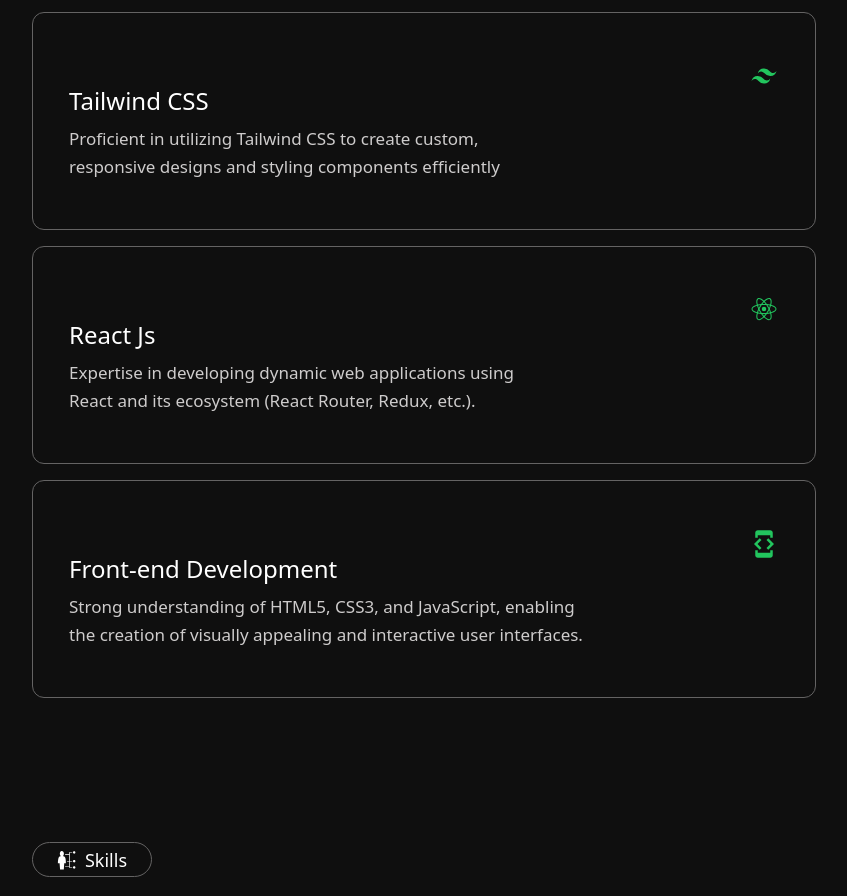
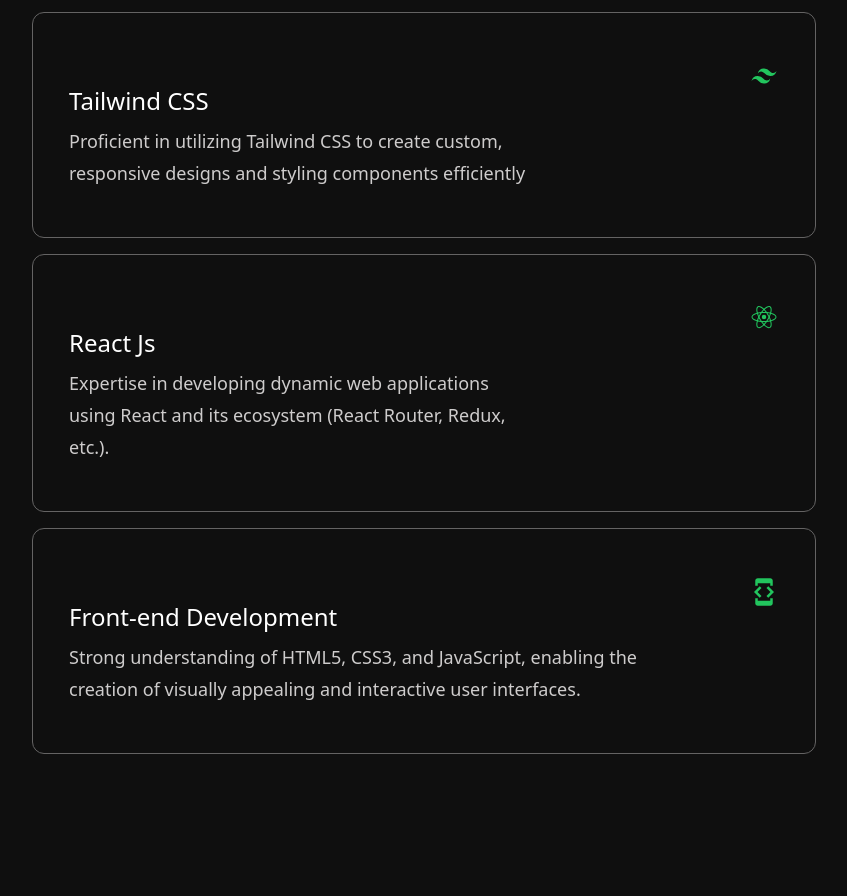
Before and after one commit to Thomson152/thomson, a React (Vite) app: page / in a window 1280 px wide. Shown: the part 1900-2796 px from the top of the page, without its empty margins (408-1255 px from the left). Built offline with nearby package versions, Linux system fonts and the light colour scheme.

Commit message:
new changes

```diff
--- a/src/components/Services.jsx
+++ b/src/components/Services.jsx
@@ -22,7 +22,7 @@
           <div className="flex lg:justify-between xl:flex-row flex-col-reverse ">
             <div className="mt-6">
               <h1 className="lg:text-2xl  text-xl ">Tailwind CSS</h1>
-              <p className="xl:max-w-[470px] leading-7 mt-2 text-[#cecccc]   text-[17px]">
+              <p className="xl:max-w-[470px] leading-8 mt-2 text-[#cecccc]   text-[18px]">
                 Proficient in utilizing Tailwind CSS to create custom,
                 responsive designs and styling components efficiently
               </p>
@@ -40,7 +40,7 @@
           <div className="flex lg:justify-between xl:flex-row  flex-col-reverse ">
             <div className="mt-6">
               <h1 className="lg:text-2xl  text-xl">React Js</h1>
-              <p className="lg:max-w-[470px] mt-2 leading-7 text-[#cecccc]   text-[17px]">
+              <p className="lg:max-w-[470px] mt-2 leading-8 text-[#cecccc]   text-[18px]">
                 Expertise in developing dynamic web applications using React and
                 its ecosystem (React Router, Redux, etc.).
               </p>
@@ -56,7 +56,7 @@
           <div className="flex  lg:justify-between xl:flex-row  flex-col-reverse ">
             <div className="mt-6">
               <h1 className="lg:text-2xl  text-xl ">Front-end Development</h1>
-              <p className="lg:max-w-[530px] leading-7 mt-2 text-[#cecccc]   text-[17px]">
+              <p className="lg:max-w-[580px] leading-8 mt-2 text-[#cecccc]   text-[18px]">
                 Strong understanding of HTML5, CSS3, and JavaScript, enabling
                 the creation of visually appealing and interactive user
                 interfaces.
```
